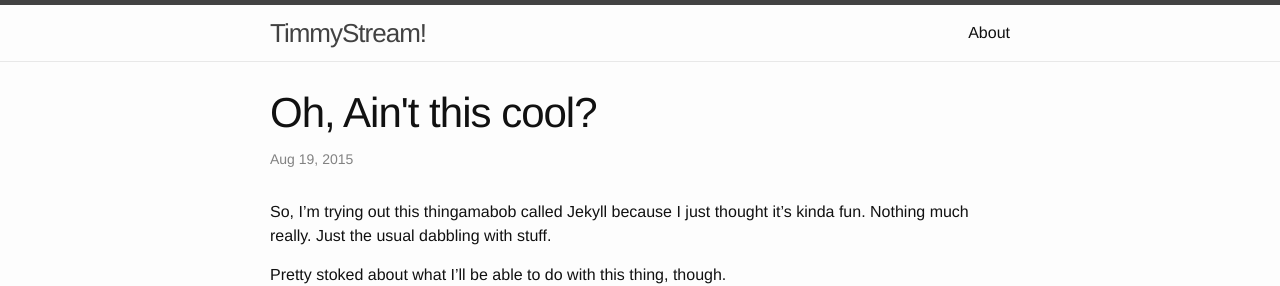
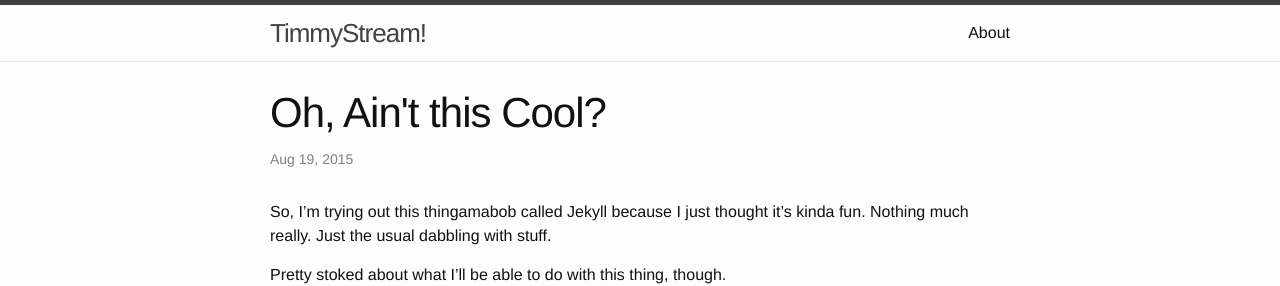
Before and after one commit to tsdiokno/tsdiokno.github.io, a Jekyll site: the page built from _posts/2015-08-19-welcome-to-jekyll.markdown, in a window 1280 px wide. Shown: the top 286 px of the page. Built offline with Jekyll 4.4.1, drawn with Linux system fonts in a browser that asks for light colours.

```diff
--- a/_posts/2015-08-19-welcome-to-jekyll.markdown
+++ b/_posts/2015-08-19-welcome-to-jekyll.markdown
@@ -1,6 +1,6 @@
 ---
 layout: post
-title:  "Oh, Ain't this cool?"
+title:  "Oh, Ain't this Cool?"
 date:   2015-08-19 23:38:10
 categories: jekyll update
 ---
```
Also changed, not shown: 1 other file.
